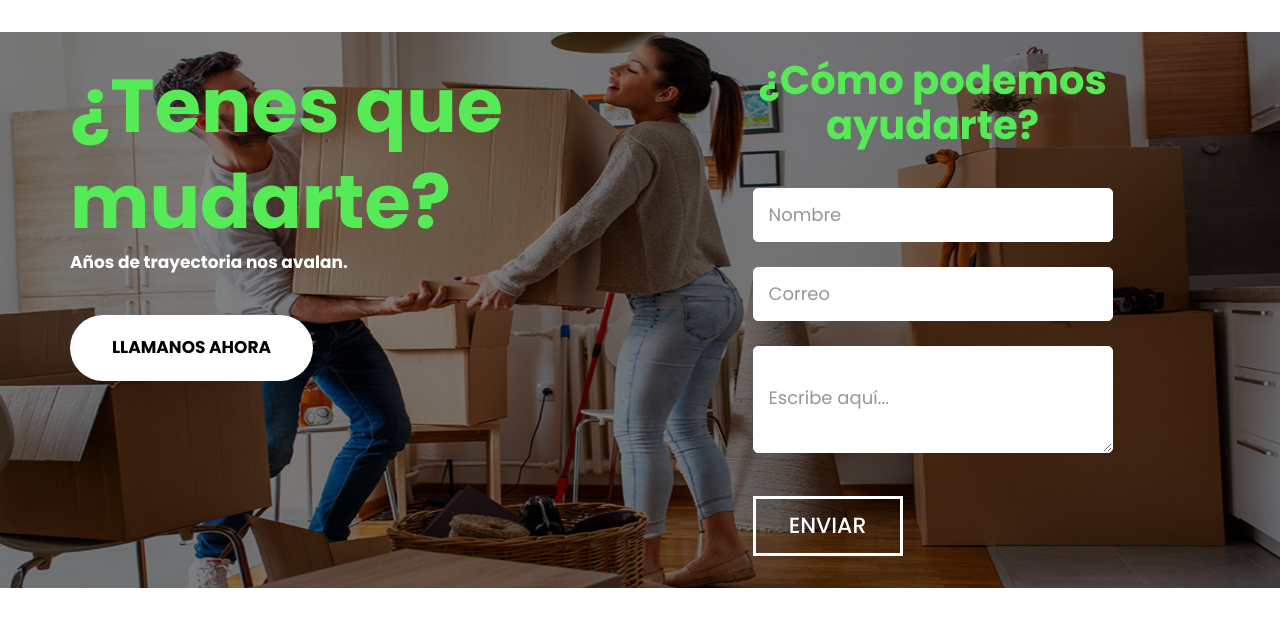
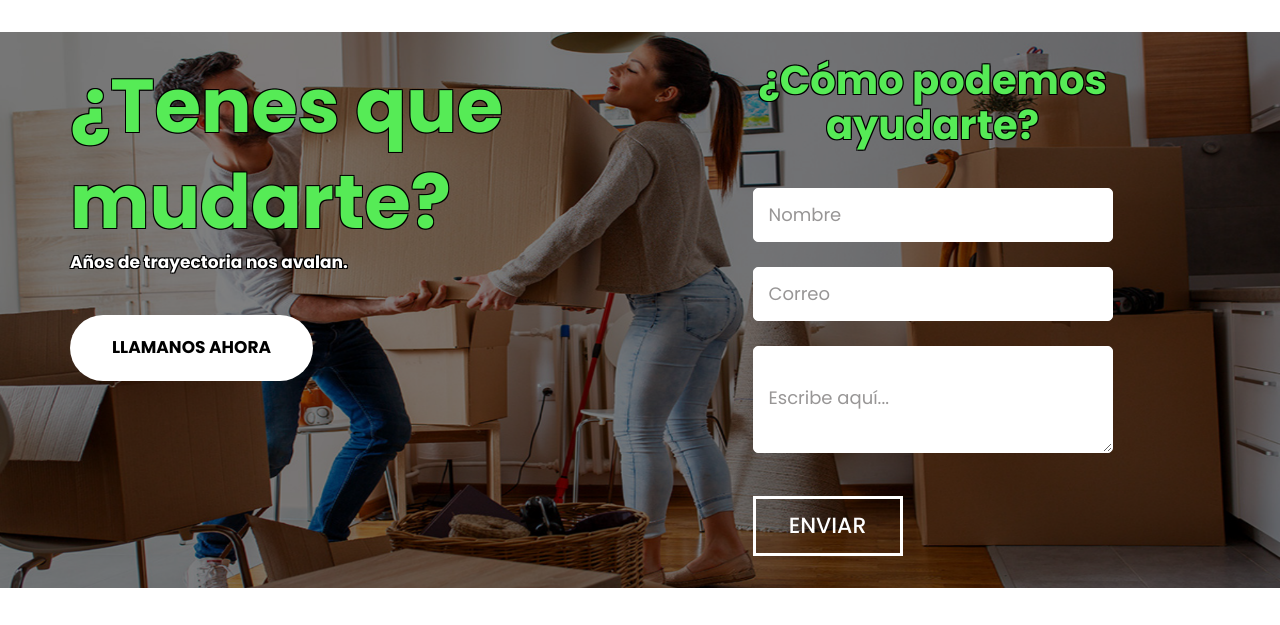
Before and after one commit to Oriailigo/plantilla-web, a plain HTML site: page index.html in a window 1280 px wide. Shown: the part 96-721 px from the top of the page. Drawn offline with nearby package versions, Linux system fonts and the light colour scheme; a small style sheet from the web is missing; a web font is replaced by a local one.

Commit message:
se agrego contorno a los titulos del banner

```diff
--- a/index.html
+++ b/index.html
@@ -88,6 +88,15 @@
          .mover{
             margin-top: 0.9rem;
          }
+         .titulo-con-contorno {
+            font-size: 24px;
+            font-weight: bold;
+            color: #ffffff; /* Color del texto */
+            text-shadow: -1px -1px 0 #000,
+                         1px -1px 0 #000,
+                         -1px 1px 0 #000,
+                         1px 1px 0 #000; /* Sombras para simular el contorno */
+        }
          /* Asegúrate de ajustar el tamaño y otros estilos según tus preferencias */
 
      </style>
@@ -176,8 +185,8 @@
                            <!-- primer info -->
                            <div class="col-md-7 offset-md-0">
                               <div class="text-bg">
-                                 <h1 class="green"> ¿Tenes que  <br>mudarte?</h1>
-                                 <span>Años de trayectoria nos avalan.</span>
+                                 <h1 class="green titulo-con-contorno"> ¿Tenes que  <br>mudarte?</h1>
+                                 <span class="titulo-con-contorno">Años de trayectoria nos avalan.</span>
                                  <a class="read_more" href="Javascript:void(0)">Llamanos ahora</a>
                               </div>
                            </div>
@@ -186,7 +195,7 @@
                               <div class="row">
                                  <div class="col-md-12">
                                     <div class="titlepage">
-                                       <h2 class="green">¿Cómo podemos ayudarte?</h2>
+                                       <h2 class="green titulo-con-contorno">¿Cómo podemos ayudarte?</h2>
                                     </div>
                                  </div>
                               </div>
```
